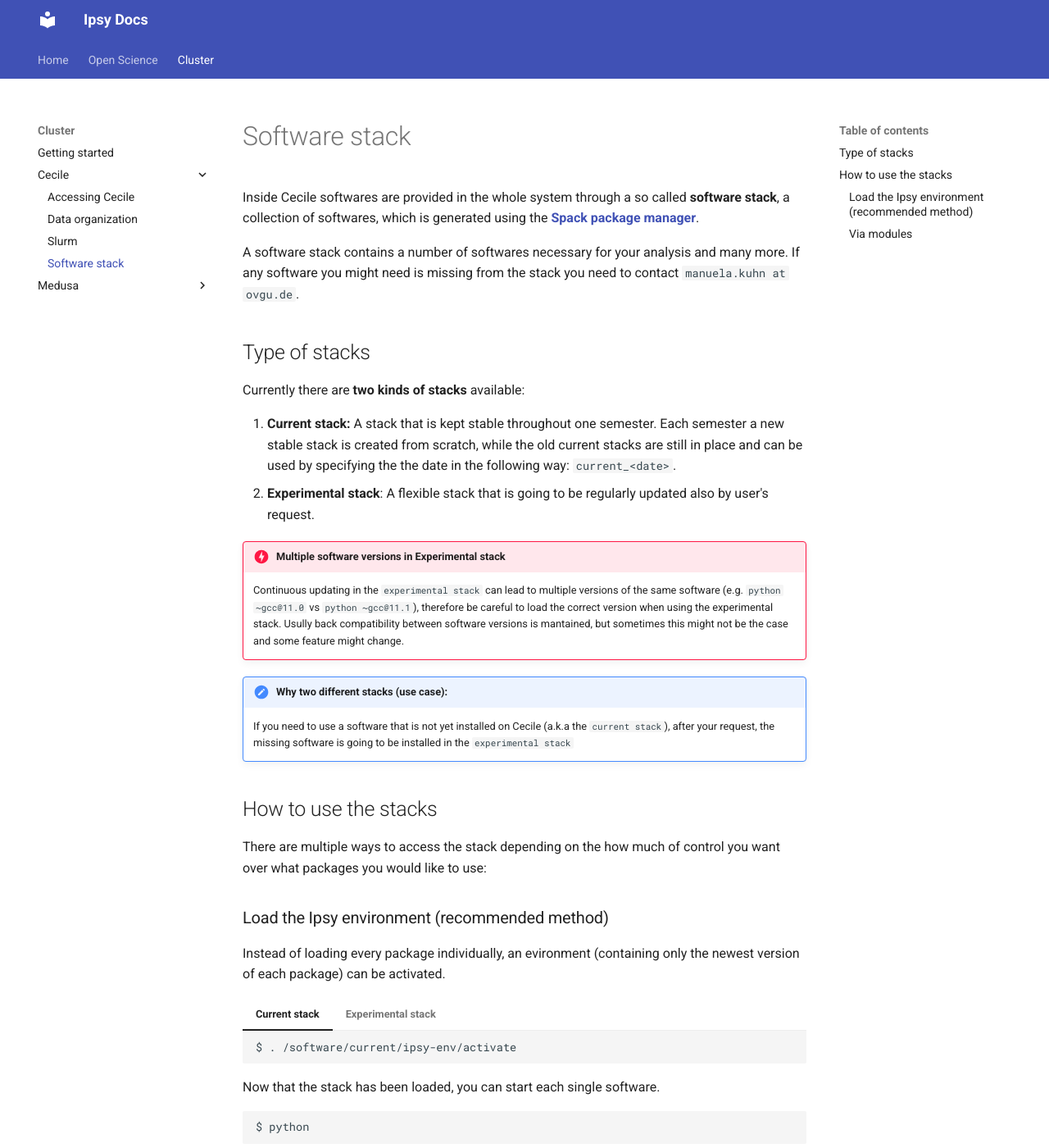
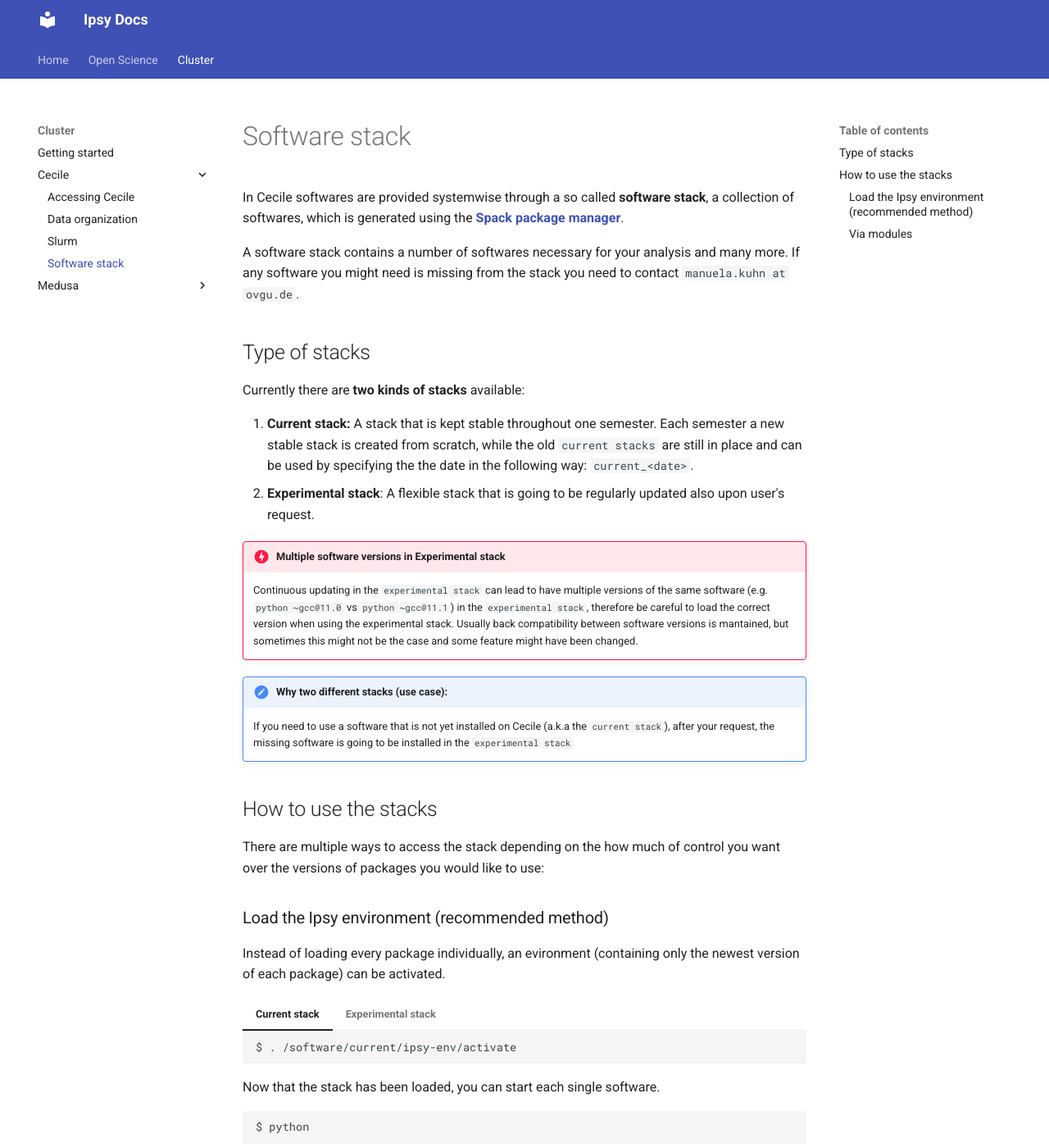
Before and after one commit to pvavra/temp-ipsy, an MkDocs documentation site: the page built from docs/cluster/cecile/software.md, in a window 1280 px wide and 1400 px high. Shown: the whole window at 82% size. Built offline with MkDocs 1.6.1 and Material for MkDocs 9.7.7, drawn with Linux system fonts in a browser that asks for light colours; some of the changed text lies outside the part shown.

Commit message:
Fix some sentences

````diff
--- a/docs/cluster/cecile/software.md
+++ b/docs/cluster/cecile/software.md
@@ -1,6 +1,6 @@
 # Software stack
 
-Inside Cecile softwares are provided in the whole system through a so called **software stack**, a collection of softwares, which is generated using the [**Spack package manager**](https://spack.io/).
+In Cecile softwares are provided systemwise through a so called **software stack**, a collection of softwares, which is generated using the [**Spack package manager**](https://spack.io/).
 
 A software stack contains a number of softwares necessary for your analysis and many more. If any software you might need is missing from the stack you need to contact `manuela.kuhn at ovgu.de`.
 
@@ -9,11 +9,11 @@ A software stack contains a number of softwares necessary for your analysis and
 
 Currently there are **two kinds of stacks** available:
 
-1. **Current stack:** A stack that is kept stable throughout one semester. Each semester a new stable stack is created from scratch, while the old current stacks are still in place and can be used by specifying the the date in the following way: `current_<date>`.
-2. **Experimental stack**: A flexible stack that is going to be regularly updated also by user's request.
+1. **Current stack:** A stack that is kept stable throughout one semester. Each semester a new stable stack is created from scratch, while the old `current stacks` are still in place and can be used by specifying the the date in the following way: `current_<date>`.
+2. **Experimental stack**: A flexible stack that is going to be regularly updated also upon user's request.
 
 !!! Danger "Multiple software versions in Experimental stack"
-    Continuous updating in the `experimental stack` can lead to multiple versions of the same software (e.g. `python ~gcc@11.0` vs `python ~gcc@11.1`), therefore be careful to load the correct version when using the experimental stack. Usully back compatibility between software versions is mantained, but  sometimes this might not be the case and some feature might change.
+    Continuous updating in the `experimental stack` can lead to have multiple versions of the same software (e.g. `python ~gcc@11.0` vs `python ~gcc@11.1`) in the `experimental stack`, therefore be careful to load the correct version when using the experimental stack. Usually back compatibility between software versions is mantained, but sometimes this might not be the case and some feature might have been changed.
 
 
 
@@ -22,7 +22,7 @@ Currently there are **two kinds of stacks** available:
 
 ## How to use the stacks
 
-There are multiple ways to access the stack depending on the how much of control you want over what packages you would like to use:
+There are multiple ways to access the stack depending on the how much of control you want over the versions of packages you would like to use:
 
 ### Load the Ipsy environment (recommended method)
 
@@ -66,7 +66,7 @@ Instead of loading every package individually, an evironment (containing only th
 
 ### Via modules
 
-For every installed package spack generates a module file in addition, this allows to use the `module` cammand to load specific softwares
+For every installed package spack generates a module file in addition, this allows to use the `module` cammand to load specific softwares.
 
 ```bash
 $ . /software/current/spack/share/spack/setup-env.sh
````
